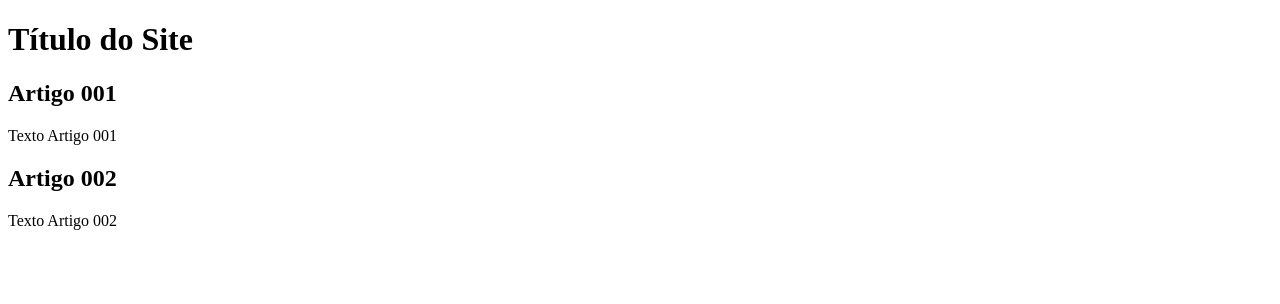
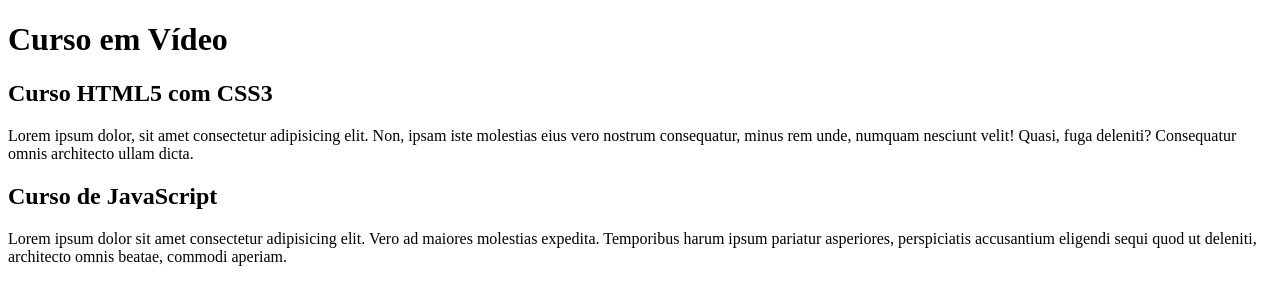
Before and after one commit to GabrielaCarolinaAbellan/projeto-site, a plain HTML site: page index.html in a window 1280 px wide. Drawn offline with Linux system fonts and the light colour scheme.

Commit message:
escrevendo o conteúdo

```diff
--- a/index.html
+++ b/index.html
@@ -9,15 +9,15 @@
 <body>
     <main>
         <header>
-            <h1>Título do Site</h1>
+            <h1>Curso em Vídeo</h1>
         </header>
         <article>
-            <h2>Artigo 001</h2>
-            <p>Texto Artigo 001</p>
+            <h2>Curso HTML5 com CSS3</h2>
+            <p>Lorem ipsum dolor, sit amet consectetur adipisicing elit. Non, ipsam iste molestias eius vero nostrum consequatur, minus rem unde, numquam nesciunt velit! Quasi, fuga deleniti? Consequatur omnis architecto ullam dicta.</p>
         </article>
         <article>
-            <h2>Artigo 002</h2>
-            <p>Texto Artigo 002</p>
+            <h2>Curso de JavaScript</h2>
+            <p>Lorem ipsum dolor sit amet consectetur adipisicing elit. Vero ad maiores molestias expedita. Temporibus harum ipsum pariatur asperiores, perspiciatis accusantium eligendi sequi quod ut deleniti, architecto omnis beatae, commodi aperiam.</p>
         </article>
     </main>
 </body>
```
